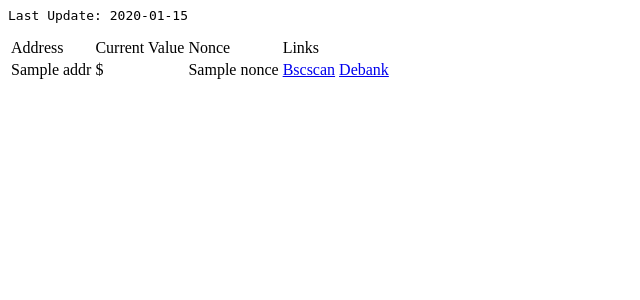
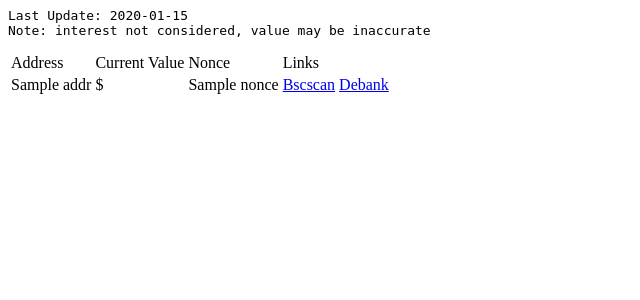
Before and after one commit to Wl33t/whalerank, a Flask app: template templates/momo.html in a window 1280 px wide. Shown: the top 300 px of the page, without its empty margins (0-640 px from the left). Run offline with Flask 2, Linux system fonts and the light colour scheme; the template is opened without the code that fills it: most values are stand-ins (such as "Sample title", 1, 10 or a date in 2020).

Commit message:
[frontend] momo udpate

```diff
--- a/templates/momo.html
+++ b/templates/momo.html
@@ -1,6 +1,7 @@
 <meta name="viewport" content="width=device-width, user-scalable=yes, initial-scale=1.0, maximum-scale=5.0, minimum-scale=1.0  minimal-ui">
 <pre>
 Last Update: {{last_update|safe}}
+Note: interest not considered, value may be inaccurate
 </pre>
 <script>
 function togglerealvalue(){
```
Also changed, not shown: README.md.
